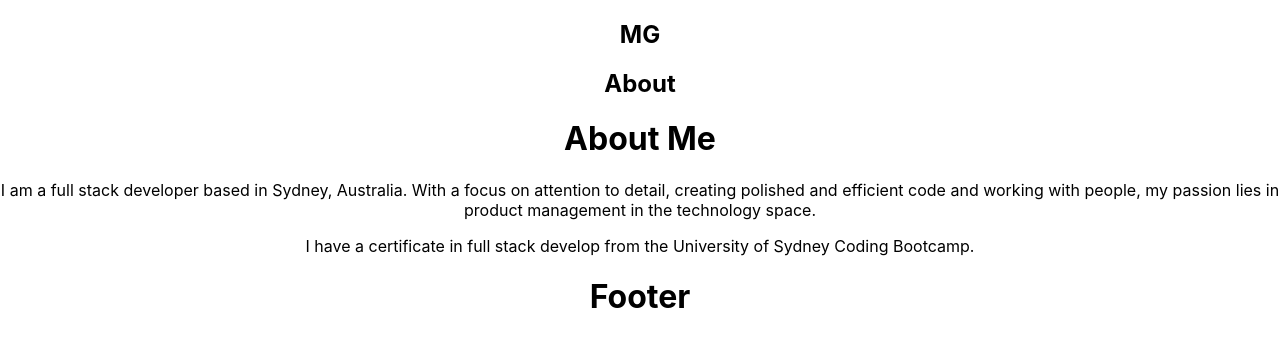
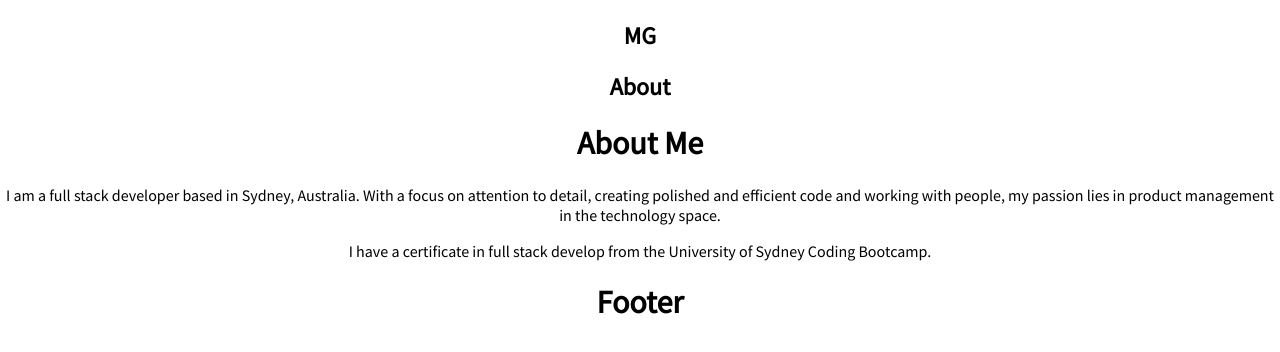
Before and after one commit to mdkgray/portfoligray, a React (Create React App) app: page / in a window 1280 px wide. Shown: the top 352 px of the page. Built offline with nearby package versions, Linux system fonts and the light colour scheme.

Commit message:
added google font

```diff
--- a/public/index.html
+++ b/public/index.html
@@ -15,6 +15,9 @@
       user's mobile device or desktop. See https://developers.google.com/web/fundamentals/web-app-manifest/
     -->
     <link rel="manifest" href="%PUBLIC_URL%/manifest.json" />
+    <link rel="preconnect" href="https://fonts.googleapis.com">
+    <link rel="preconnect" href="https://fonts.gstatic.com" crossorigin>
+    <link href="https://fonts.googleapis.com/css2?family=Raleway&family=Source+Sans+Pro&display=swap" rel="stylesheet">
     <!--
       Notice the use of %PUBLIC_URL% in the tags above.
       It will be replaced with the URL of the `public` folder during the build.
--- a/src/App.css
+++ b/src/App.css
@@ -1,5 +1,7 @@
 .App {
   text-align: center;
+  font-family: 'Raleway', sans-serif;
+  font-family: 'Source Sans Pro', sans-serif;
 }
 
 .App-logo {
```
